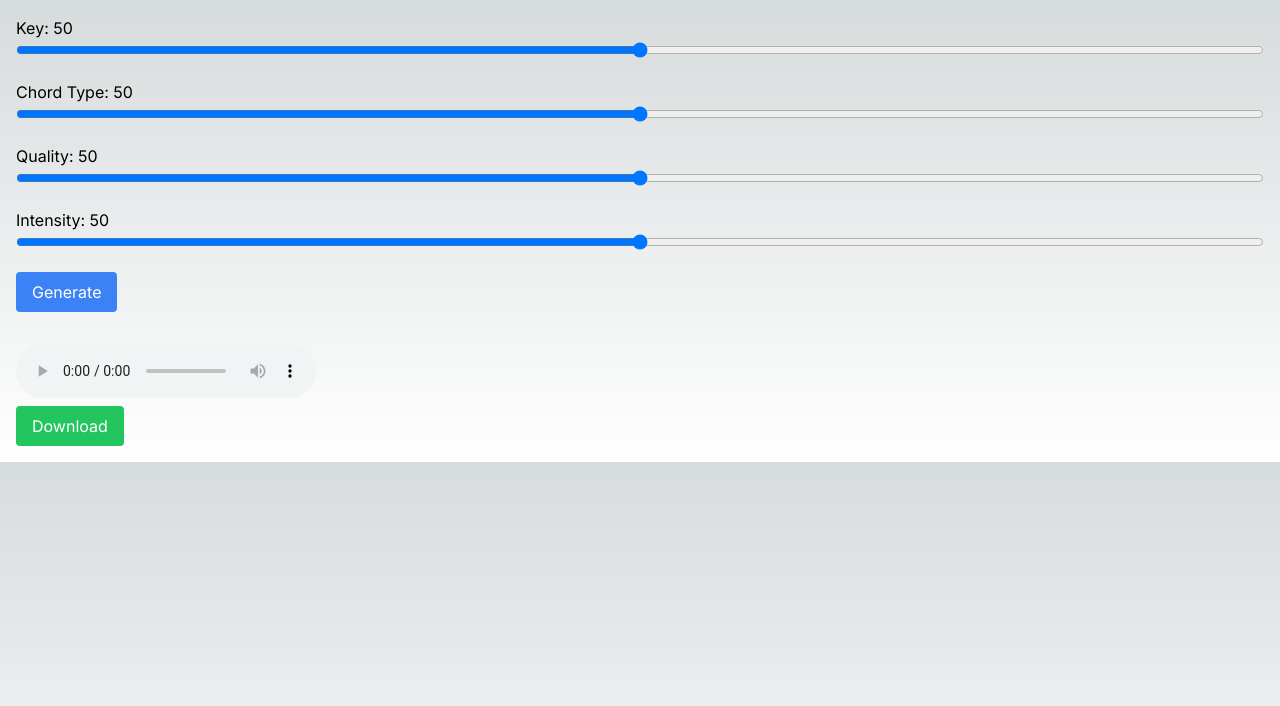
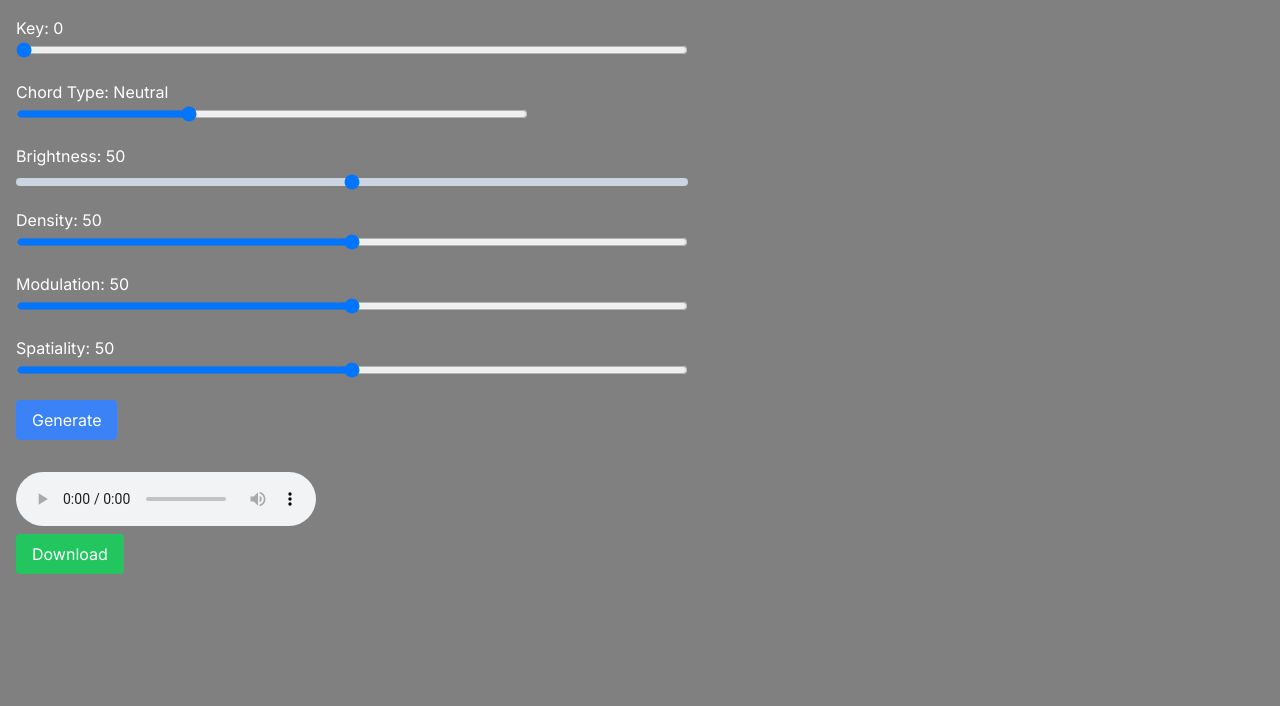
Before and after one commit to mattleesounds/padgen, a Next.js app: page / in a window 1280 px wide. Shown: the top 706 px of the page. Built offline with nearby package versions, Linux system fonts and the light colour scheme.

Commit message:
UI Improvements

```diff
--- a/src/app/globals.css
+++ b/src/app/globals.css
@@ -11,17 +11,18 @@
 @media (prefers-color-scheme: dark) {
   :root {
     --foreground-rgb: 255, 255, 255;
-    --background-start-rgb: 0, 0, 0;
-    --background-end-rgb: 0, 0, 0;
+    --background-start-rgb:255, 255, 255;
+    --background-end-rgb: 255, 255, 255;
   }
 }
 
 body {
-  color: rgb(var(--foreground-rgb));
-  background: linear-gradient(
+  background-color: #808080; /* Grey background */
+  color: white; /* White text */
+  /* background: linear-gradient(
       to bottom,
       transparent,
       rgb(var(--background-end-rgb))
     )
-    rgb(var(--background-start-rgb));
+    rgb(var(--background-start-rgb)); */
 }
--- a/src/app/page.tsx
+++ b/src/app/page.tsx
@@ -1,12 +1,19 @@
 "use client";
 import Image from "next/image";
+// pages/index.tsx or components/Home.tsx
 import { useState } from "react";
+import "../styles/sliderStyles.css";
+
+const chordTypes = ["Drone", "Neutral", "Major", "Minor"];
 
 const Home = () => {
-  const [key, setKey] = useState(50);
-  const [chordType, setChordType] = useState(50);
-  const [quality, setQuality] = useState(50);
-  const [intensity, setIntensity] = useState(50);
+  const [key, setKey] = useState<number>(0); // 0-11 for C to B
+  const [isMajor, setIsMajor] = useState<boolean>(true);
+  const [brightness, setBrightness] = useState<number>(50);
+  const [density, setDensity] = useState<number>(50);
+  const [modulation, setModulation] = useState<number>(50);
+  const [spatiality, setSpatiality] = useState<number>(50);
+  const [chordTypeIndex, setChordTypeIndex] = useState<number>(1);
 
   const handleGenerate = () => {
     // Handle music generation logic here
@@ -14,47 +21,79 @@ const Home = () => {
 
   return (
     <div className="container mx-auto p-4">
-      <div className="space-y-4">
+      <div className="space-y-4 max-w-2xl">
         <div>
           <label htmlFor="key-slider">Key: {key}</label>
           <input
             type="range"
             id="key-slider"
+            min="0"
+            max="11"
             value={key}
             onChange={(e) => setKey(Number(e.target.value))}
             className="w-full"
           />
         </div>
-        <div>
-          <label htmlFor="chord-type-slider">Chord Type: {chordType}</label>
+
+        <div className="max-w-lg">
+          <label htmlFor="chord-type-slider">
+            Chord Type: {chordTypes[chordTypeIndex]}
+          </label>
           <input
             type="range"
             id="chord-type-slider"
-            value={chordType}
-            onChange={(e) => setChordType(Number(e.target.value))}
+            min="0"
+            max="3"
+            value={chordTypeIndex}
+            onChange={(e) => setChordTypeIndex(Number(e.target.value))}
             className="w-full"
           />
         </div>
+
         <div>
-          <label htmlFor="quality-slider">Quality: {quality}</label>
+          <label htmlFor="brightness-slider">Brightness: {brightness}</label>
           <input
             type="range"
-            id="quality-slider"
-            value={quality}
-            onChange={(e) => setQuality(Number(e.target.value))}
+            id="brightness-slider"
+            value={brightness}
+            onChange={(e) => setBrightness(Number(e.target.value))}
+            className="w-full slider-thumb slider-track"
+          />
+        </div>
+
+        <div>
+          <label htmlFor="density-slider">Density: {density}</label>
+          <input
+            type="range"
+            id="density-slider"
+            value={density}
+            onChange={(e) => setDensity(Number(e.target.value))}
             className="w-full"
           />
         </div>
+
         <div>
-          <label htmlFor="intensity-slider">Intensity: {intensity}</label>
+          <label htmlFor="modulation-slider">Modulation: {modulation}</label>
           <input
             type="range"
-            id="intensity-slider"
-            value={intensity}
-            onChange={(e) => setIntensity(Number(e.target.value))}
+            id="modulation-slider"
+            value={modulation}
+            onChange={(e) => setModulation(Number(e.target.value))}
             className="w-full"
           />
         </div>
+
+        <div>
+          <label htmlFor="spatiality-slider">Spatiality: {spatiality}</label>
+          <input
+            type="range"
+            id="spatiality-slider"
+            value={spatiality}
+            onChange={(e) => setSpatiality(Number(e.target.value))}
+            className="w-full"
+          />
+        </div>
+
         <button
           onClick={handleGenerate}
           className="px-4 py-2 bg-blue-500 text-white rounded"
@@ -62,6 +101,7 @@ const Home = () => {
           Generate
         </button>
       </div>
+
       <div className="mt-8">
         {/* Placeholder for audio file */}
         <audio controls>{/* Source of the audio file goes here */}</audio>
--- /dev/null
+++ b/src/styles/sliderStyles.css
@@ -0,0 +1,23 @@
+/* styles/sliderStyles.css */
+
+.slider-thumb {
+  appearance: none;
+  width: 25px;
+  height: 25px;
+  background: #4ade80;
+  cursor: pointer;
+  border-radius: 50%;
+}
+
+.slider-thumb:hover {
+  background: #22c55e;
+}
+
+.slider-track {
+  width: 100%;
+  height: 8px;
+  background: #cbd5e1;
+  border-radius: 4px;
+}
+
+/* Add styles for other browsers if needed */
```
